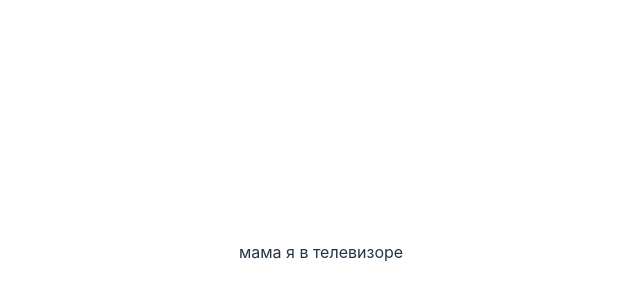
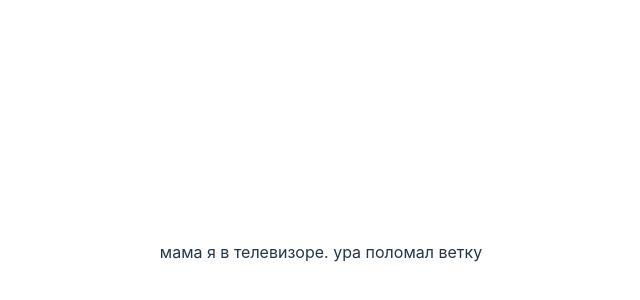
Before and after one commit to AlbinaUm/forum-team-3, a React (Vite) app in the folder frontend/: page / in a window 1280 px wide. Shown: the part 148-448 px from the top of the page, without its empty margins (319-959 px from the left). Built offline with nearby package versions, Linux system fonts and the light colour scheme.

Commit message:
поломал >:(

```diff
--- a/frontend/src/App.tsx
+++ b/frontend/src/App.tsx
@@ -4,7 +4,7 @@ const App = () => {
 
   return (
     <>
-        <p>мама я в телевизоре</p>
+        <p>мама я в телевизоре. ура поломал ветку</p>
     </>
   )
 };
```
